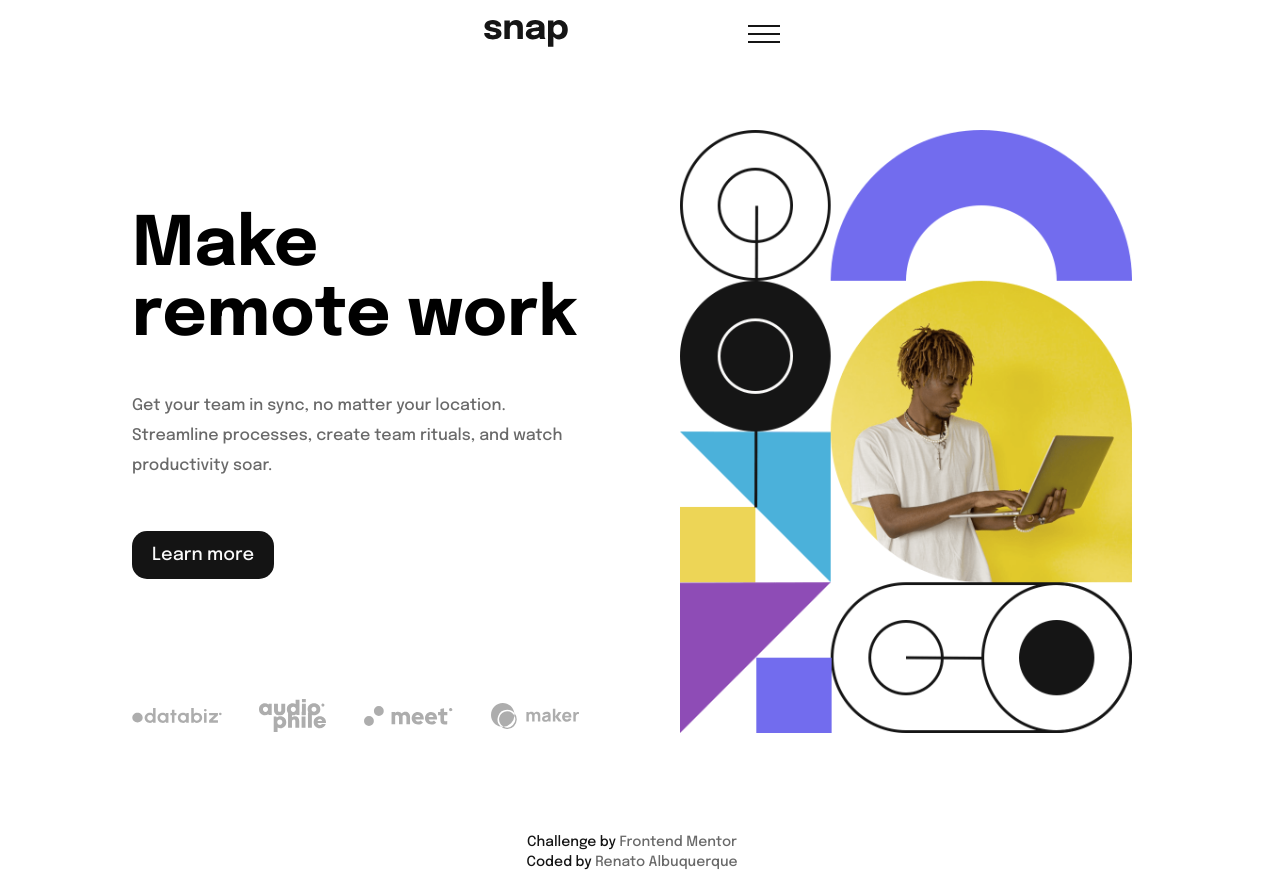
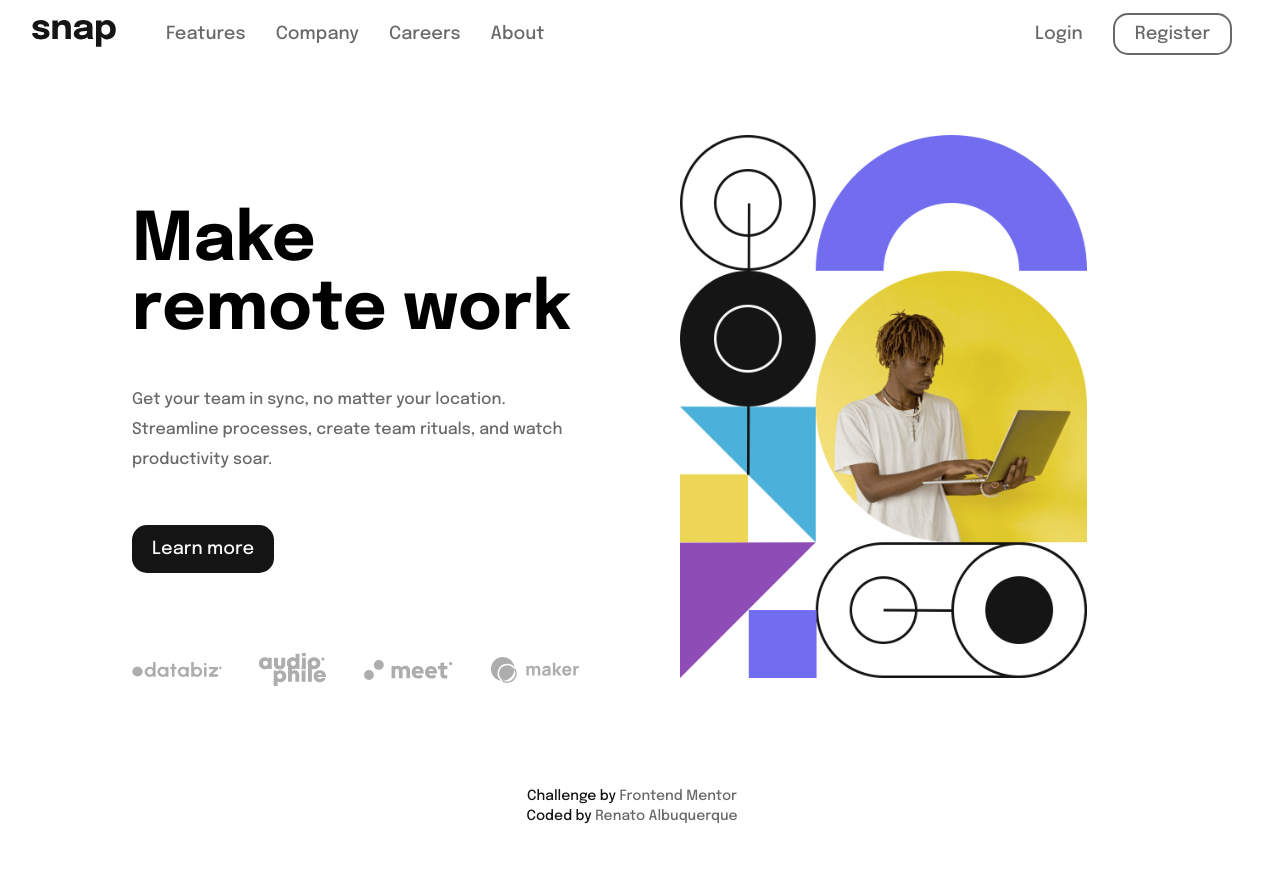
Before and after one commit to renato-albuquerque/dropdown-navigation-menus, a plain HTML site: page index.html in a window 1536 px wide. Shown: the whole page, without its empty margins (136-1399 px from the left). After the commit the page ends 826 px from the top, so only its background shows below. Drawn offline with Linux system fonts and the light colour scheme.

Commit message:
completed desktop version

```diff
--- a/index.html
+++ b/index.html
@@ -19,7 +19,7 @@
     <div class="allPage">
         <header>
             <nav class="navigation">
-                <div>
+                <div class="wrapperLogoFirstMenu">
                     <img src="files/images/logo.svg" alt="Logo image">
                     <div class="firstMenu">
                         <ul>
@@ -34,7 +34,7 @@
                     <img class="mobileMenu" src="files/images/icon-menu.svg" alt="Menu mobile icon">
                     <ul class="secondMenu">
                         <li><a href="#">Login</a></li>
-                        <li><a href="#">Register</a></li>
+                        <li><a class="register" href="#">Register</a></li>
                     </ul>
                 </div>
             </nav>
--- a/style.css
+++ b/style.css
@@ -134,17 +134,64 @@ footer {
     transition: all 200ms;
 }
 
-@media (min-width: 1200px) {
+@media (min-width: 1300px) {
     body {
-        width: 100rem;
+        width: 120rem;
         height: 100vh;
     }
 
+    .navigation {
+        justify-content: space-between;
+    }
+
+    .wrapperLogoFirstMenu {
+        display: flex;
+        align-items: center;
+        gap: 5rem;
+    }
+
+    header ul {
+        display: flex;
+        gap: 3rem;
+    }
+
+    header ul li a {
+        color: var(--medium-gray);
+    }
+
+    header ul li a:hover {
+        color: var(--almost-black);
+    }
+
+    .firstMenu {
+        display: block;
+    }
+
+    .secondMenu {
+        display: flex;
+    }
+
+    .secondMenu .register {
+        border: 2px solid var(--medium-gray);
+        border-radius: 1.5rem;
+        padding: 1rem 2rem;
+    }
+
+    .secondMenu .register:hover {
+        border: 2px solid var(--almost-black);
+    }
+
+    .mobileMenu {
+        display: none;
+    }
+
     .main {
+        width: 100rem;
         display: flex;
         flex-direction: row-reverse;
         align-items: center;
         gap: 10rem;
+        margin: 0 auto; /* To center all the box. */
     }
 
     .imageHeroMobile {
@@ -153,15 +200,15 @@ footer {
 
     .imageHeroDesktop {
         display: block;
-        width: 100%;
+        width: 90%;
     }
 
     .section-2 {
-        align-items: flex-start;
+        align-items: flex-start;    /* To align the button to left. */
     }
 
     .title {
-        font-size: 6.8rem;
+        font-size: 6.7rem;
         /* text-align: left; */
         margin-bottom: 4rem;
         margin-top: 14rem;
@@ -174,7 +221,7 @@ footer {
     }
 
     .button {
-        margin-bottom: 12rem;
+        margin-bottom: 8rem;
     }
 
     .advImagesAll {
```
